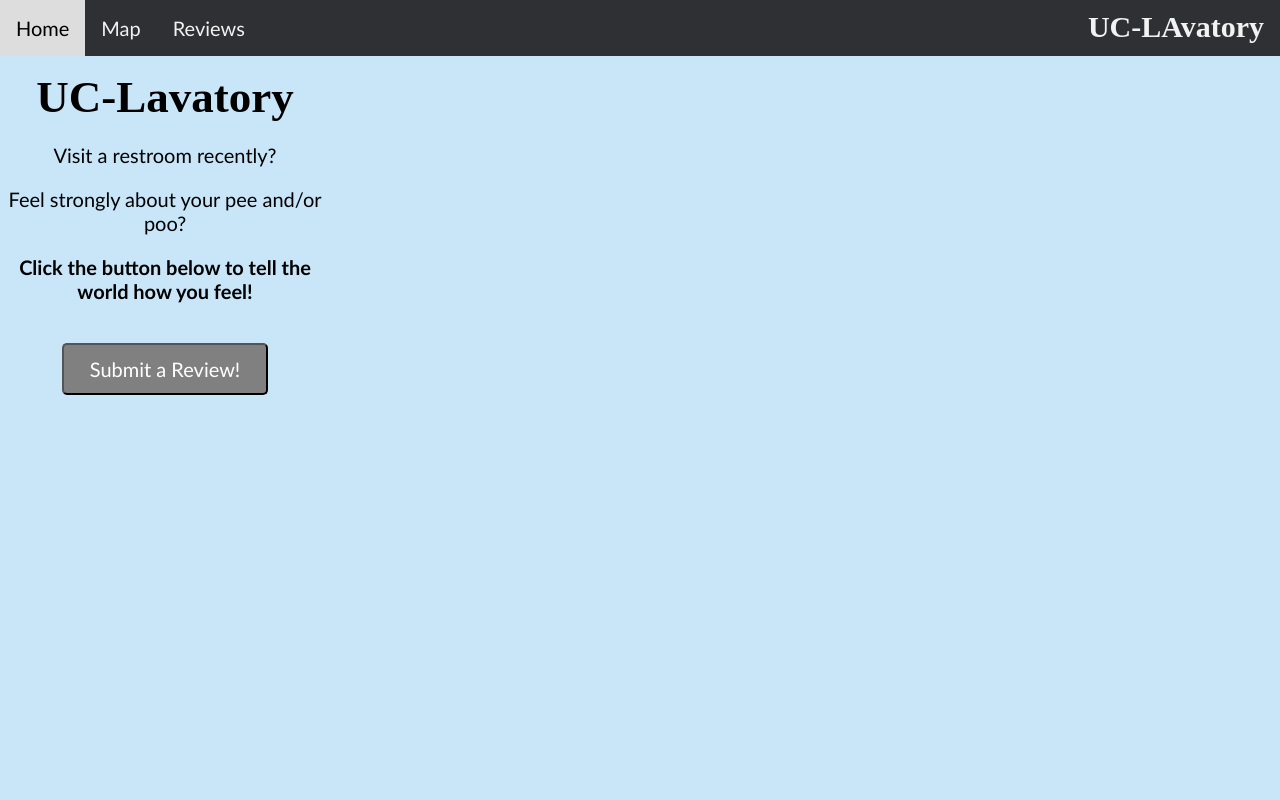
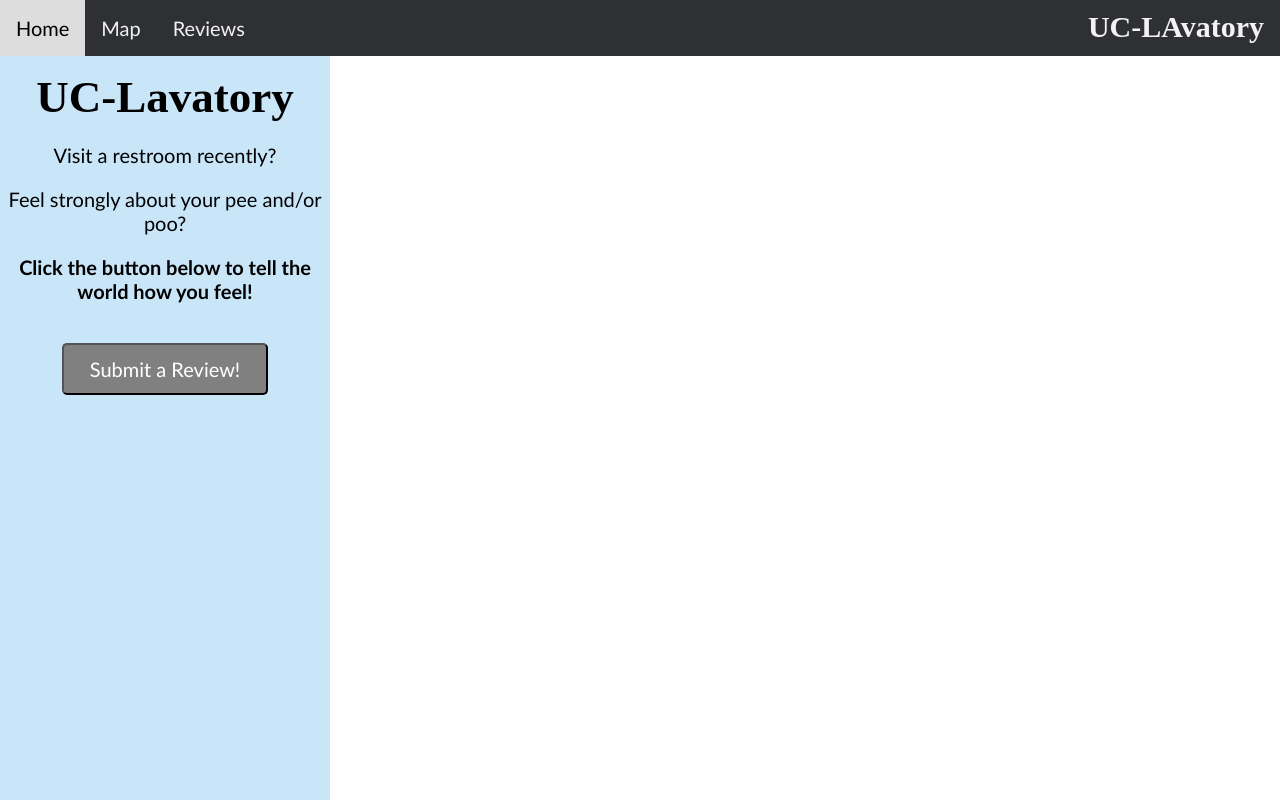
Before and after one commit to jameszhang-cs/UC-LAvatory, a React (Create React App) app in the folder uc-lavatory/: page /reviews in a window 1280 px wide. Shown: the top 800 px of the page. Built offline with nearby package versions, Linux system fonts and the light colour scheme.

Commit message:
Accidentally gave all pages a blue background. Fixed it.

```diff
--- a/uc-lavatory/src/pages/Reviews.css
+++ b/uc-lavatory/src/pages/Reviews.css
@@ -1,13 +1,13 @@
 body {
     margin:0;
     min-height: 100%;
-    background-color: rgb(201, 230, 249);
 }
 
 .row::after {
     content: "";
     display: table;
     clear: both;
+    background-color: rgb(201, 230, 249);
 }
 
 .column {
```
